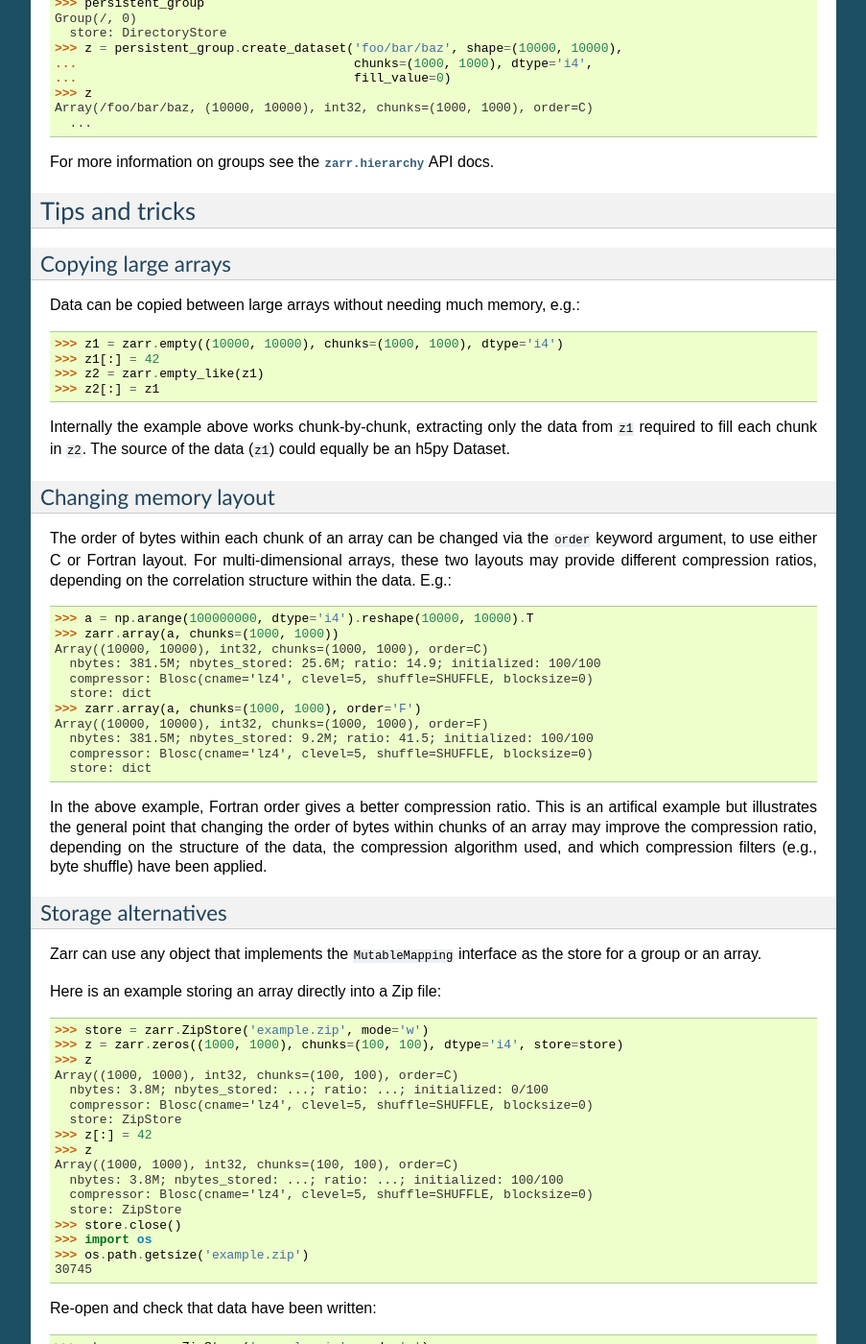
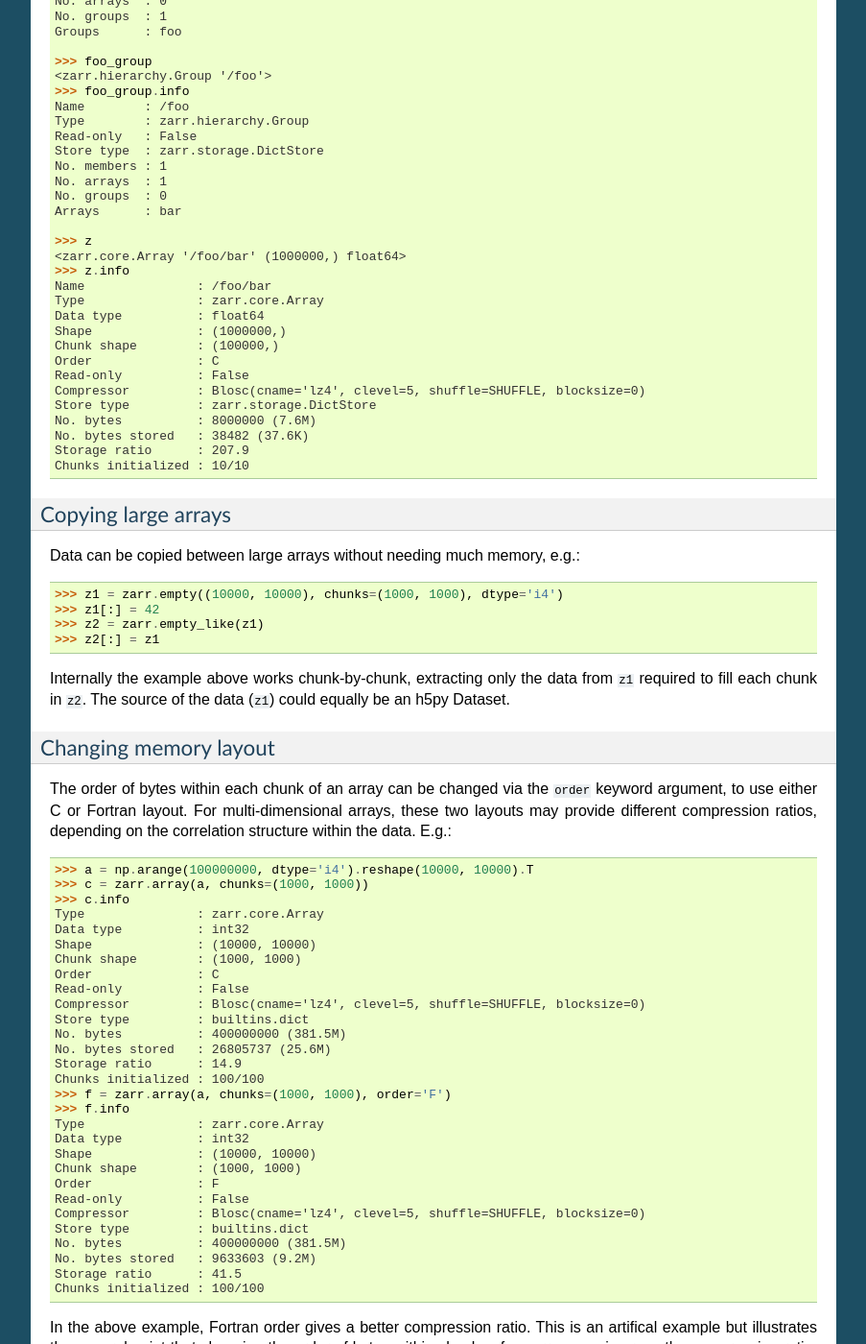
Before and after one commit to enthusiastdev121/zarr-python, a Sphinx documentation site: the page built from docs/tutorial.rst, in a window 1280 px wide and 1400 px high, scrolled down 6785 px. Shown: the whole window at 96% size, without its empty margins (198-1101 px from the left). Built offline with Sphinx 7.4.7, drawn with Linux system fonts in a browser that asks for light colours; the version number could not be read and is left out; some of the changed text lies outside the part shown.

Commit message:
fix tutorial for repr/info

```diff
--- a/docs/tutorial.rst
+++ b/docs/tutorial.rst
@@ -20,10 +20,7 @@ example::
     >>> import zarr
     >>> z = zarr.zeros((10000, 10000), chunks=(1000, 1000), dtype='i4')
     >>> z
-    Array((10000, 10000), int32, chunks=(1000, 1000), order=C)
-      nbytes: 381.5M; nbytes_stored: ...; ratio: ...; initialized: 0/100
-      compressor: Blosc(cname='lz4', clevel=5, shuffle=SHUFFLE, blocksize=0)
-      store: dict
+    <zarr.core.Array (10000, 10000) int32>
 
 The code above creates a 2-dimensional array of 32-bit integers with
 10000 rows and 10000 columns, divided into chunks where each chunk has
@@ -42,11 +39,6 @@ and writing data. For example, the entire array can be filled with a
 scalar value::
 
     >>> z[:] = 42
-    >>> z
-    Array((10000, 10000), int32, chunks=(1000, 1000), order=C)
-      nbytes: 381.5M; nbytes_stored: ...; ratio: ...; initialized: 100/100
-      compressor: Blosc(cname='lz4', clevel=5, shuffle=SHUFFLE, blocksize=0)
-      store: dict
 
 Notice that the values of ``initialized`` has changed. This is because
 when a Zarr array is first created, none of the chunks are initialized.
@@ -90,10 +82,7 @@ enabling persistence of data between sessions. For example::
     >>> z1 = zarr.open_array('example.zarr', mode='w', shape=(10000, 10000),
     ...                      chunks=(1000, 1000), dtype='i4', fill_value=0)
     >>> z1
-    Array((10000, 10000), int32, chunks=(1000, 1000), order=C)
-      nbytes: 381.5M; nbytes_stored: ...; ratio: ...; initialized: 0/100
-      compressor: Blosc(cname='lz4', clevel=5, shuffle=SHUFFLE, blocksize=0)
-      store: DirectoryStore
+    <zarr.core.Array (10000, 10000) int32>
 
 The array above will store its configuration metadata and all
 compressed chunk data in a directory called 'example.zarr' relative to
@@ -114,10 +103,7 @@ Check that the data have been written and can be read again::
 
     >>> z2 = zarr.open_array('example.zarr', mode='r')
     >>> z2
-    Array((10000, 10000), int32, chunks=(1000, 1000), order=C)
-      nbytes: 381.5M; nbytes_stored: ...; ratio: ...; initialized: 100/100
-      compressor: Blosc(cname='lz4', clevel=5, shuffle=SHUFFLE, blocksize=0)
-      store: DirectoryStore
+    <zarr.core.Array (10000, 10000) int32>
     >>> np.all(z1[:] == z2[:])
     True
 
@@ -151,9 +137,8 @@ which can be used to append data to any axis. E.g.::
     (20000, 1000)
     >>> z.append(np.vstack([a, a]), axis=1)
     (20000, 2000)
-    >>> z
-    Array((20000, 2000), int32, chunks=(1000, 100), order=C)
-      ...
+    >>> z.shape
+    (20000, 2000)
 
 .. _tutorial_compress:
 
@@ -177,11 +162,8 @@ accepted by all array creation functions. For example::
     >>> z = zarr.array(np.arange(100000000, dtype='i4').reshape(10000, 10000),
     ...                chunks=(1000, 1000),
     ...                compressor=Blosc(cname='zstd', clevel=3, shuffle=Blosc.BITSHUFFLE))
-    >>> z
-    Array((10000, 10000), int32, chunks=(1000, 1000), order=C)
-      nbytes: 381.5M; nbytes_stored: ...; ratio: ...; initialized: 100/100
-      compressor: Blosc(cname='zstd', clevel=3, shuffle=BITSHUFFLE, blocksize=0)
-      store: dict
+    >>> z.compressor
+    Blosc(cname='zstd', clevel=3, shuffle=BITSHUFFLE, blocksize=0)
 
 The array above will use Blosc as the primary compressor, using the
 Zstandard algorithm (compression level 3) internally within Blosc, and with
@@ -201,11 +183,8 @@ used. For example, here is an array using Zstandard compression, level 1::
     >>> z = zarr.array(np.arange(100000000, dtype='i4').reshape(10000, 10000),
     ...                chunks=(1000, 1000),
     ...                compressor=Zstd(level=1))
-    >>> z
-    Array((10000, 10000), int32, chunks=(1000, 1000), order=C)
-      nbytes: 381.5M; nbytes_stored: ...; ratio: ...; initialized: 100/100
-      compressor: Zstd(level=1)
-      store: dict
+    >>> z.compressor
+    Zstd(level=1)
 
 Here is an example using LZMA with a custom filter pipeline including
 LZMA's built-in delta filter::
@@ -217,11 +196,8 @@ LZMA's built-in delta filter::
     >>> compressor = LZMA(filters=lzma_filters)
     >>> z = zarr.array(np.arange(100000000, dtype='i4').reshape(10000, 10000),
     ...                chunks=(1000, 1000), compressor=compressor)
-    >>> z
-    Array((10000, 10000), int32, chunks=(1000, 1000), order=C)
-      nbytes: 381.5M; nbytes_stored: ...; ratio: ...; initialized: 100/100
-      compressor: LZMA(format=1, check=-1, preset=None, filters=[{'dist': 4, 'id': 3}, {'id': 33, 'preset': 1}])
-      store: dict
+    >>> z.compressor
+    LZMA(format=1, check=-1, preset=None, filters=[{'dist': 4, 'id': 3}, {'id': 33, 'preset': 1}])
 
 The default compressor can be changed by setting the value of the
 ``zarr.storage.default_compressor`` variable, e.g.::
@@ -231,21 +207,16 @@ The default compressor can be changed by setting the value of the
     >>> # switch to using Zstandard
     ... zarr.storage.default_compressor = Zstd(level=1)
     >>> z = zarr.zeros(100000000, chunks=1000000)
-    >>> z
-    Array((100000000,), float64, chunks=(1000000,), order=C)
-      nbytes: 762.9M; nbytes_stored: ...; ratio: ...; initialized: 0/100
-      compressor: Zstd(level=1)
-      store: dict
+    >>> z.compressor
+    Zstd(level=1)
     >>> # switch back to Blosc defaults
     ... zarr.storage.default_compressor = Blosc()
 
 To disable compression, set ``compressor=None`` when creating an array, e.g.::
 
     >>> z = zarr.zeros(100000000, chunks=1000000, compressor=None)
-    >>> z
-    Array((100000000,), float64, chunks=(1000000,), order=C)
-      nbytes: 762.9M; nbytes_stored: ...; ratio: ...; initialized: 0/100
-      store: dict
+    >>> z.compressor is None
+    True
 
 .. _tutorial_filters:
 
@@ -272,11 +243,21 @@ Here is an example using the delta filter with the Blosc compressor:
     >>> z = zarr.array(np.arange(100000000, dtype='i4').reshape(10000, 10000),
     ...                chunks=(1000, 1000), filters=filters, compressor=compressor)
     >>> z
-    Array((10000, 10000), int32, chunks=(1000, 1000), order=C)
-      nbytes: 381.5M; nbytes_stored: ...; ratio: ...; initialized: 100/100
-      filters: Delta(dtype='<i4')
-      compressor: Blosc(cname='zstd', clevel=1, shuffle=SHUFFLE, blocksize=0)
-      store: dict
+    <zarr.core.Array (10000, 10000) int32>
+    >>> z.info
+    Type               : zarr.core.Array
+    Data type          : int32
+    Shape              : (10000, 10000)
+    Chunk shape        : (1000, 1000)
+    Order              : C
+    Read-only          : False
+    Filter [0]         : Delta(dtype='<i4')
+    Compressor         : Blosc(cname='zstd', clevel=1, shuffle=SHUFFLE, blocksize=0)
+    Store type         : builtins.dict
+    No. bytes          : 400000000 (381.5M)
+    No. bytes stored   : 648607 (633.4K)
+    Storage ratio      : 616.7
+    Chunks initialized : 100/100
 
 For more information about available filter codecs, see the
 `Numcodecs <http://numcodecs.readthedocs.io/>`_ documentation.
@@ -322,10 +303,7 @@ array with thread synchronization::
     >>> z = zarr.zeros((10000, 10000), chunks=(1000, 1000), dtype='i4',
     ...                 synchronizer=zarr.ThreadSynchronizer())
     >>> z
-    Array((10000, 10000), int32, chunks=(1000, 1000), order=C)
-      nbytes: 381.5M; nbytes_stored: ...; ratio: ...; initialized: 0/100
-      compressor: Blosc(cname='lz4', clevel=5, shuffle=SHUFFLE, blocksize=0)
-      store: dict; synchronizer: ThreadSynchronizer
+    <zarr.core.Array (10000, 10000) int32>
 
 This array is safe to read or write within a multi-threaded program.
 
@@ -337,10 +315,7 @@ provided that all processes have access to a shared file system. E.g.::
     ...                     chunks=(1000, 1000), dtype='i4',
     ...                     synchronizer=synchronizer)
     >>> z
-    Array((10000, 10000), int32, chunks=(1000, 1000), order=C)
-      nbytes: 381.5M; nbytes_stored: ...; ratio: ...; initialized: 0/100
-      compressor: Blosc(cname='lz4', clevel=5, shuffle=SHUFFLE, blocksize=0)
-      store: DirectoryStore; synchronizer: ProcessSynchronizer
+    <zarr.core.Array (10000, 10000) int32>
 
 This array is safe to read or write from multiple processes.
 
@@ -380,8 +355,7 @@ To create a group, use the :func:`zarr.hierarchy.group` function::
 
     >>> root_group = zarr.group()
     >>> root_group
-    Group(/, 0)
-      store: DictStore
+    <zarr.hierarchy.Group '/'>
 
 Groups have a similar API to the Group class from `h5py <http://www.h5py.org/>`_.
 For example, groups can contain other groups::
@@ -394,8 +368,7 @@ Groups can also contain arrays, e.g.::
     >>> z1 = bar_group.zeros('baz', shape=(10000, 10000), chunks=(1000, 1000), dtype='i4',
     ...                      compressor=zarr.Blosc(cname='zstd', clevel=1, shuffle=1))
     >>> z1
-    Array(/foo/bar/baz, (10000, 10000), int32, chunks=(1000, 1000), order=C)
-      ...
+    <zarr.core.Array '/foo/bar/baz' (10000, 10000) int32>
 
 Arrays are known as "datasets" in HDF5 terminology. For compatibility with
 h5py, Zarr groups also implement the :func:`zarr.hierarchy.Group.create_dataset`
@@ -406,26 +379,20 @@ and :func:`zarr.hierarchy.Group.require_dataset` methods, e.g.::
     ...                              fill_value=0, compression='gzip',
     ...                              compression_opts=1)
     >>> z
-    Array(/foo/bar/quux, (10000, 10000), int32, chunks=(1000, 1000), order=C)
-      ...
+    <zarr.core.Array '/foo/bar/quux' (10000, 10000) int32>
 
 Members of a group can be accessed via the suffix notation, e.g.::
 
     >>> root_group['foo']
-    Group(/foo, 1)
-      groups: 1; bar
-      store: DictStore
+    <zarr.hierarchy.Group '/foo'>
 
 The '/' character can be used to access multiple levels of the hierarchy,
 e.g.::
 
     >>> root_group['foo/bar']
-    Group(/foo/bar, 2)
-      arrays: 2; baz, quux
-      store: DictStore
+    <zarr.hierarchy.Group '/foo/bar'>
     >>> root_group['foo/bar/baz']
-    Array(/foo/bar/baz, (10000, 10000), int32, chunks=(1000, 1000), order=C)
-      ...
+    <zarr.core.Array '/foo/bar/baz' (10000, 10000) int32>
 
 The :func:`zarr.hierarchy.open_group` provides a convenient way to create or
 re-open a group stored in a directory on the file-system, with sub-groups
@@ -433,14 +400,12 @@ stored in sub-directories, e.g.::
 
     >>> persistent_group = zarr.open_group('example', mode='w')
     >>> persistent_group
-    Group(/, 0)
-      store: DirectoryStore
+    <zarr.hierarchy.Group '/'>
     >>> z = persistent_group.create_dataset('foo/bar/baz', shape=(10000, 10000),
     ...                                     chunks=(1000, 1000), dtype='i4',
     ...                                     fill_value=0)
     >>> z
-    Array(/foo/bar/baz, (10000, 10000), int32, chunks=(1000, 1000), order=C)
-      ...
+    <zarr.core.Array '/foo/bar/baz' (10000, 10000) int32>
 
 For more information on groups see the :mod:`zarr.hierarchy` API docs.
 
@@ -448,6 +413,58 @@ For more information on groups see the :mod:`zarr.hierarchy` API docs.
 
 Tips and tricks
 ---------------
+
+.. _tutorial_tips_info:
+
+Array and group information
+~~~~~~~~~~~~~~~~~~~~~~~~~~~
+
+Diagnostic information about arrays and groups is available via the ``info`` property. E.g.::
+
+    >>> root_group = zarr.group()
+    >>> foo_group = root_group.create_group('foo')
+    >>> z = foo_group.zeros('bar', shape=1000000, chunks=100000)
+    >>> z[:] = 42
+    >>> root_group
+    <zarr.hierarchy.Group '/'>
+    >>> root_group.info
+    Name        : /
+    Type        : zarr.hierarchy.Group
+    Read-only   : False
+    Store type  : zarr.storage.DictStore
+    No. members : 1
+    No. arrays  : 0
+    No. groups  : 1
+    Groups      : foo
+
+    >>> foo_group
+    <zarr.hierarchy.Group '/foo'>
+    >>> foo_group.info
+    Name        : /foo
+    Type        : zarr.hierarchy.Group
+    Read-only   : False
+    Store type  : zarr.storage.DictStore
+    No. members : 1
+    No. arrays  : 1
+    No. groups  : 0
+    Arrays      : bar
+
+    >>> z
+    <zarr.core.Array '/foo/bar' (1000000,) float64>
+    >>> z.info
+    Name               : /foo/bar
+    Type               : zarr.core.Array
+    Data type          : float64
+    Shape              : (1000000,)
+    Chunk shape        : (100000,)
+    Order              : C
+    Read-only          : False
+    Compressor         : Blosc(cname='lz4', clevel=5, shuffle=SHUFFLE, blocksize=0)
+    Store type         : zarr.storage.DictStore
+    No. bytes          : 8000000 (7.6M)
+    No. bytes stored   : 38482 (37.6K)
+    Storage ratio      : 207.9
+    Chunks initialized : 10/10
 
 .. _tutorial_tips_copy:
 
@@ -478,16 +495,34 @@ compression ratios, depending on the correlation structure within the
 data. E.g.::
 
     >>> a = np.arange(100000000, dtype='i4').reshape(10000, 10000).T
-    >>> zarr.array(a, chunks=(1000, 1000))
-    Array((10000, 10000), int32, chunks=(1000, 1000), order=C)
-      nbytes: 381.5M; nbytes_stored: 25.6M; ratio: 14.9; initialized: 100/100
-      compressor: Blosc(cname='lz4', clevel=5, shuffle=SHUFFLE, blocksize=0)
-      store: dict
-    >>> zarr.array(a, chunks=(1000, 1000), order='F')
-    Array((10000, 10000), int32, chunks=(1000, 1000), order=F)
-      nbytes: 381.5M; nbytes_stored: 9.2M; ratio: 41.5; initialized: 100/100
-      compressor: Blosc(cname='lz4', clevel=5, shuffle=SHUFFLE, blocksize=0)
-      store: dict
+    >>> c = zarr.array(a, chunks=(1000, 1000))
+    >>> c.info
+    Type               : zarr.core.Array
+    Data type          : int32
+    Shape              : (10000, 10000)
+    Chunk shape        : (1000, 1000)
+    Order              : C
+    Read-only          : False
+    Compressor         : Blosc(cname='lz4', clevel=5, shuffle=SHUFFLE, blocksize=0)
+    Store type         : builtins.dict
+    No. bytes          : 400000000 (381.5M)
+    No. bytes stored   : 26805737 (25.6M)
+    Storage ratio      : 14.9
+    Chunks initialized : 100/100
+    >>> f = zarr.array(a, chunks=(1000, 1000), order='F')
+    >>> f.info
+    Type               : zarr.core.Array
+    Data type          : int32
+    Shape              : (10000, 10000)
+    Chunk shape        : (1000, 1000)
+    Order              : F
+    Read-only          : False
+    Compressor         : Blosc(cname='lz4', clevel=5, shuffle=SHUFFLE, blocksize=0)
+    Store type         : builtins.dict
+    No. bytes          : 400000000 (381.5M)
+    No. bytes stored   : 9633603 (9.2M)
+    Storage ratio      : 41.5
+    Chunks initialized : 100/100
 
 In the above example, Fortran order gives a better compression ratio. This
 is an artifical example but illustrates the general point that changing the
@@ -506,32 +541,19 @@ the store for a group or an array.
 Here is an example storing an array directly into a Zip file::
 
     >>> store = zarr.ZipStore('example.zip', mode='w')
-    >>> z = zarr.zeros((1000, 1000), chunks=(100, 100), dtype='i4', store=store)
-    >>> z
-    Array((1000, 1000), int32, chunks=(100, 100), order=C)
-      nbytes: 3.8M; nbytes_stored: ...; ratio: ...; initialized: 0/100
-      compressor: Blosc(cname='lz4', clevel=5, shuffle=SHUFFLE, blocksize=0)
-      store: ZipStore
+    >>> root_group = zarr.group(store=store)
+    >>> z = root_group.zeros('foo/bar', shape=(1000, 1000), chunks=(100, 100), dtype='i4')
     >>> z[:] = 42
-    >>> z
-    Array((1000, 1000), int32, chunks=(100, 100), order=C)
-      nbytes: 3.8M; nbytes_stored: ...; ratio: ...; initialized: 100/100
-      compressor: Blosc(cname='lz4', clevel=5, shuffle=SHUFFLE, blocksize=0)
-      store: ZipStore
     >>> store.close()
     >>> import os
     >>> os.path.getsize('example.zip')
-    30745
+    32805
 
 Re-open and check that data have been written::
 
     >>> store = zarr.ZipStore('example.zip', mode='r')
-    >>> z = zarr.Array(store)
-    >>> z
-    Array((1000, 1000), int32, chunks=(100, 100), order=C)
-      nbytes: 3.8M; nbytes_stored: ...; ratio: ...; initialized: 100/100
-      compressor: Blosc(cname='lz4', clevel=5, shuffle=SHUFFLE, blocksize=0)
-      store: ZipStore
+    >>> root_group = zarr.group(store=store)
+    >>> z = root_group['foo/bar']
     >>> z[:]
     array([[42, 42, 42, ..., 42, 42, 42],
            [42, 42, 42, ..., 42, 42, 42],
```
Also changed, not shown: docs/release.rst (+4 -50 lines), 3 other files.
